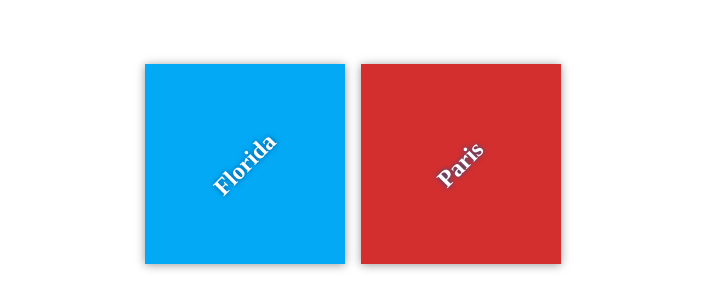
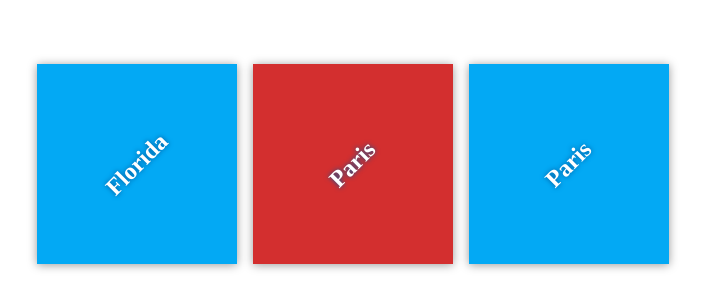
Before and after one commit to bahaahmad/my-travel-plans, a plain HTML site: page index.html in a window 1280 px wide. Shown: the part 236-544 px from the top of the page, without its empty margins (287-992 px from the left). Drawn offline with Linux system fonts and the light colour scheme; files that its build step writes are made by us from their sources.

Commit message:
Update index.html

```diff
--- a/index.html
+++ b/index.html
@@ -17,6 +17,11 @@
             <div class="destination" id="paris">
                 <h2>Paris</h2>
             </div>
+
+            <div class="destination" id="France">
+                <h2>Paris</h2>
+            </div>
+
         </div>
     </div>
 
```
